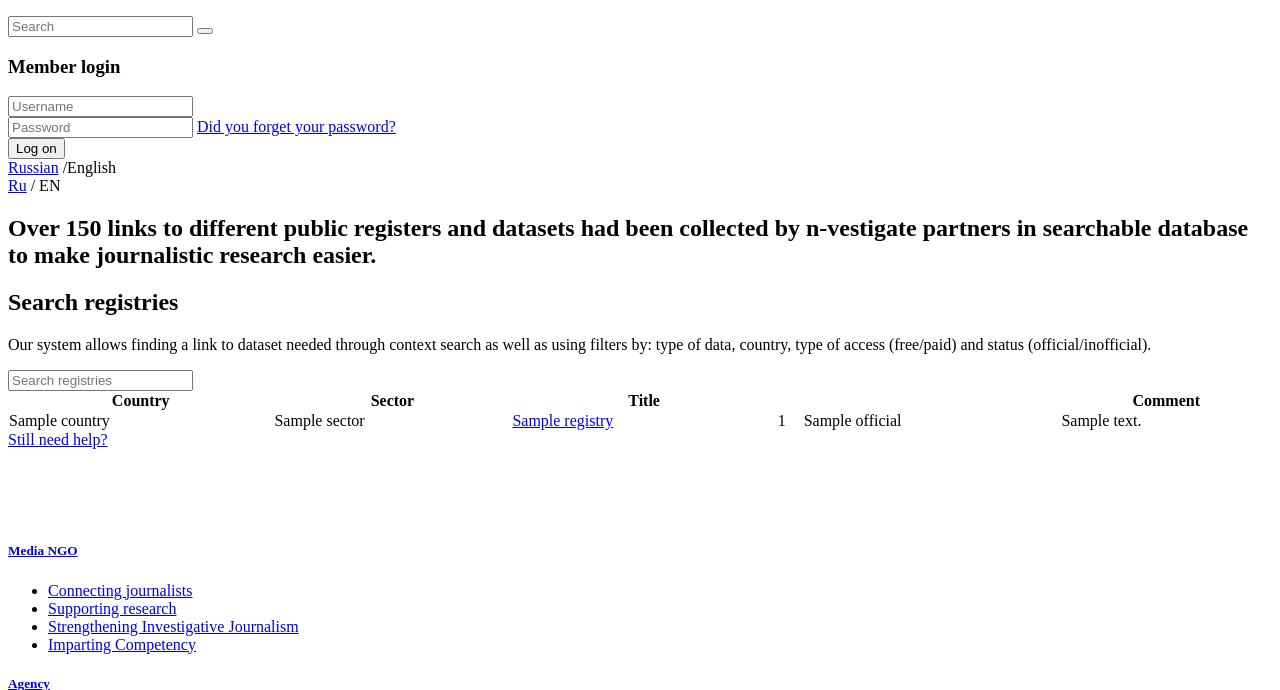
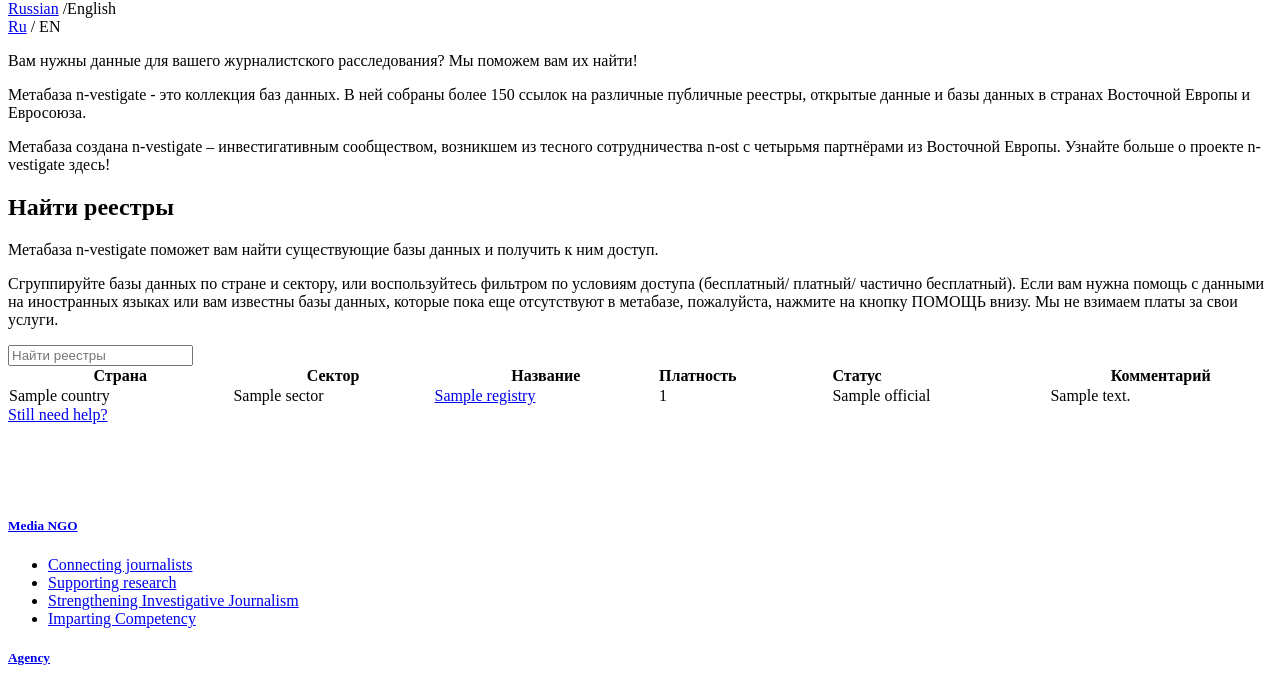
Before and after one commit to dchaplinsky/n-ost, a Python web app: template registries/registry_app/templates/404.html in a window 1280 px wide. Shown: the part 27-717 px from the top of the page. Run offline with Jinja, Linux system fonts and the light colour scheme; the template is opened without the code that fills it: most values are stand-ins (such as "Sample title", 1, 10 or a date in 2020).

Commit message:
Poor man i18n, improvements to the appearance of the form and it's logic

```diff
--- a/registries/registry_app/static/css/settings.css
+++ b/registries/registry_app/static/css/settings.css
@@ -27,3 +27,7 @@
 .contentbox.sub-footer .menu-3 .content a img {
     max-height: 95px;
 }
+
+.hero-slogan p {
+	color: white;
+}
--- a/registries/registry_app/templates/base.html
+++ b/registries/registry_app/templates/base.html
@@ -45,31 +45,7 @@
             <div class="row">
                 <a href="/"><img src="{{ url('static', filename='img/n-ost_logo.png') }}" alt="n-ost Logo" class="logo"/></a>
                 <a class="toogle-menu color-default align-center js-toggle-menu" href="#"><span>&#9776;</span></a>
-
                 <nav class="menu js-menu-container">
-                    <ol class="unstyled-list active">
-                        {#                 <li><a href="/media-ngo" class="">Media NGO</a></li>
-                        <li><a href="/agency" class="">Agency</a></li>
-                        <li><a href="/network" class="active">Network</a></li>
-                        <li><a href="/about-us" class="">About Us</a></li> #}
-                    </ol>
-
-                    <form method="post" accept-charset="utf-8" id="jsSearchForm" class="toggle-flyout form-inline" action="/pages/search"><div style="display:none;"><input type="hidden" name="_method" value="POST"/></div>                <input type="text" name="term" placeholder="Search" pattern=".*" required="required">
-                        <button title="Search"><i class="nost-icon nost-icon-search"></i></button>
-                    </form>
-                    <form method="post" accept-charset="utf-8" id="jsLoginForm" class="toggle-flyout login-form" action="/users/login">
-                        <div style="display:none;"><input type="hidden" name="_method" value="POST"/></div>
-                        <h3>Member login </h3>
-                        <div class="input text required">
-                            <input type="text" name="username" placeholder="Username " pattern=".*" required="required" id="username"/>
-                        </div>
-                        <div class="input password required">
-                            <input type="password" name="password" placeholder="Password" pattern=".*" required="required" id="password" value=""/>
-                            <a href="/users/reset-password">Did you forget your password?</a>
-                        </div>
-
-                        <div><button>Log on</button></div>
-                    </form>
                     <div class="lang-switch-mobile align-center text-uppercase">
                         <a href="/language/de?redirect=%2Fnetzwerk">Russian</a> /English
                     </div>
@@ -80,19 +56,35 @@
                         <a href="/language/de?redirect=%2Fnetzwerk" title="Russian">Ru</a> /
                         EN
                     </div>
-                    <div class="user-login-search">
-                        <a href="#" class="js-toggle-form" data-target="#jsLoginForm"><i class="nost-icon nost-icon-login"></i></a>
-                        <a href="#" class="js-toggle-form" data-target="#jsSearchForm"><i class="nost-icon nost-icon-search"></i></a>
-                    </div>
                 </section>
-
             </div>
         </header>
         <article>
             <div class="contentbox bg-color-orange">
                 <div class="row">
                     <div class="col hero-slogan align-center">
-                        <h1>Over 150 links to different public registers and datasets had been collected by <span>n-vestigate</span> partners in searchable database to make journalistic research easier.</h1>
+                        {# Poor's man i18n #}
+                        {% if lang == "en" %}
+                            <p>
+                                You need data for your journalistic research? We show you where to find it!
+                            </p>
+                            <p>
+                                n-vestigate metabase is a database of databases. It assembles over 150 links to different public registries, records and datasets across Eastern Europe and EU countries.
+                            </p>
+                            <p>
+                                Metabase is provided by n-vestigate – an investigative network hosted by n-ost and four other research partners from Eastern Europe. Find out more about the network here!
+                            </p>
+                        {% else %}
+                            <p>
+                                Вам нужны данные для  вашего журналистского расследования? Мы поможем вам их найти!
+                            </p>
+                            <p>
+                                Метабаза n-vestigate - это коллекция баз данных. В ней собраны более 150 ссылок на различные публичные реестры, открытые данные и базы данных в странах Восточной Европы и Евросоюза.
+                            </p>
+                            <p>
+                                Метабаза создана n-vestigate – инвестигативным сообществом, возникшем из тесного сотрудничества n-ost с четырьмя партнёрами из Восточной Европы. Узнайте больше о проекте n-vestigate здесь!
+                            </p>
+                        {% endif %}
                     </div>
                 </div>
 
@@ -102,8 +94,30 @@
                     <div class="row">
                         <div class="col align-center">
                             <span class="anchor" id="network_filter"></span>
-                            <h1 class="h0">Search registries</h1>
-                            <p>Our system allows finding a link to dataset needed through context search as well as using filters by: type of data, country, type of access (free/paid) and status (official/inofficial).</p>
+                            <h1 class="h0">
+                                {% if lang == "en" %}
+                                    Search registries
+                                {% else %}
+                                    Найти реестры
+                                {% endif %}
+                            </h1>
+
+                            {% if lang == "en" %}
+                                <p>
+                                    n-vestigate metabase helps you to find &amp; access existing databases.
+                                </p>
+                                <p>
+                                    Group entries by country and sector, or apply filters for accessibility (free/paid/partly free) and status (official/unofficial). If you need support with research in other languages, or you know a database that is missing here, please find our HELP button below. Our service is free of charge.
+                                </p>
+                            {% else %}
+                                <p>
+                                    Метабаза n-vestigate поможет вам найти существующие базы данных и получить к ним доступ.
+                                </p>
+                                <p>
+                                    Сгруппируйте базы данных по стране и сектору, или воспользуйтесь фильтром по условиям доступа (бесплатный/ платный/ частично бесплатный).
+                                    Если вам нужна помощь с данными на иностранных языках или вам известны базы данных, которые пока еще отсутствуют в метабазе, пожалуйста, нажмите на кнопку ПОМОЩЬ внизу. Мы не взимаем платы за свои услуги.
+                                </p>
+                            {% endif %}
                         </div>
                     </div>
                     <div class="row">
--- a/registries/registry_app/templates/table.html
+++ b/registries/registry_app/templates/table.html
@@ -1,20 +1,18 @@
-<div class="col align-center">
+<div class="col">
     <form class="form-inline">
-        <input type="text" name="term" placeholder="Search registries" pattern=".*" required="required" id="registry_search"/>
+        <input type="text" name="term" placeholder="{% if lang == "en" %}Search registries{% else %}Найти реестры{% endif %}" pattern=".*" required="required" id="registry_search"/>
         <!-- <button title="Search"><i class="nost-icon nost-icon-search"></i></button> -->
     </form>
     <!-- contacts-filter-list -->
-    <table id="registry" class="display" width="100%" cellspacing="0">
+    <table id="registry" class="display" width="100%" cellspacing="0" data-lang="{{ lang }}">
         <thead>
             <tr>
-                <th>Country</th>
-                <th>Sector</th>
-                <th>Title</th>
-                <th style="text-align: left">
-                </th>
-                <th style="text-align: left">
-                </th>
-                <th>Comment</th>
+                <th>{% if lang == "en" %}Country{% else %}Страна{% endif %}</th>
+                <th>{% if lang == "en" %}Sector{% else %}Сектор{% endif %}</th>
+                <th>{% if lang == "en" %}Title{% else %}Название{% endif %}</th>
+                <th style="text-align: left">{% if lang == "en" %}Paid{% else %}Платность{% endif %}</th>
+                <th style="text-align: left">{% if lang == "en" %}Status{% else %}Статус{% endif %}</th>
+                <th>{% if lang == "en" %}Comment{% else %}Комментарий{% endif %}</th>
             </tr>
         </thead>
         <tbody>
@@ -28,7 +26,6 @@
                 </td>
                 <td>
                     <a href="{{ registry.link }}" target="_blank">{{ registry.title }}</a>
-
                 </td>
                 <td>
                     {{ registry.paid }}
--- a/registries/registry_app/views.py
+++ b/registries/registry_app/views.py
@@ -13,6 +13,7 @@ def get_lang(req, default="en"):
 @aiohttp_jinja2.template('index.html')
 async def index(request):
     lang = get_lang(request)
+
     registries = await getattr(request.app["model"], lang)
 
     return {
@@ -24,6 +25,8 @@ async def index(request):
 @aiohttp_jinja2.template('whitelabel.html')
 async def whitelabel(request):
     lang = get_lang(request)
+    set_default_locale(lang)
+
     registries = await getattr(request.app["model"], lang)
 
     return {
```
Also changed, not shown: registries/registry_app/main.py (+5 -2 lines), registries/registry_app/static/js/init.js (+26 -12 lines).
